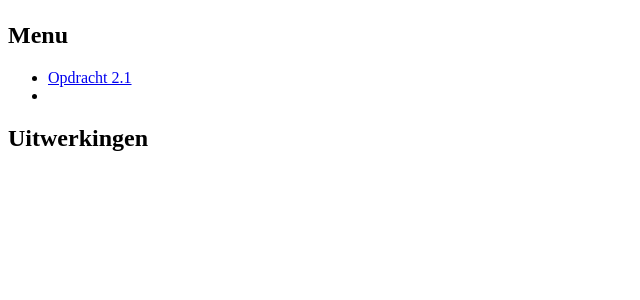
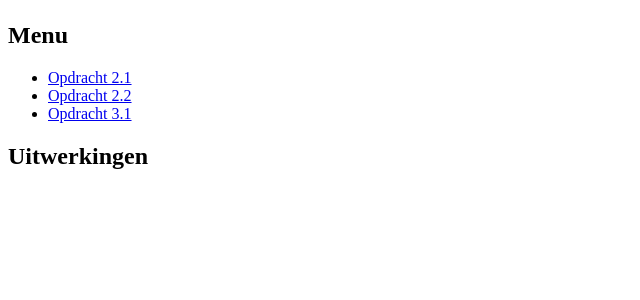
Before and after one commit to w1-deLiefdeMike/phpopdrachten, a PHP site: page / in a window 1280 px wide. Shown: the part 58-358 px from the top of the page, without its empty margins (0-640 px from the left). Run offline with PHP 8.4, Linux system fonts and the light colour scheme.

Commit message:
commit opdracht 3.1

```diff
--- a/index.php
+++ b/index.php
@@ -27,7 +27,10 @@
                         <a href="hoofdstuk2/opdracht2.1.php">Opdracht 2.1</a>
                     </li>
                     <li>
-                        <!-- <a href="hoofdstuk2/opdracht2.2.php">Opdracht 2.2</a> -->
+                        <a href="hoofdstuk2/opdracht2.2.php">Opdracht 2.2</a>
+                    </li>
+                    <li>
+                        <a href="hoofdstuk3/opdracht3.1.php">Opdracht 3.1</a>
                     </li>
                 </ul>
         </aside>
```
